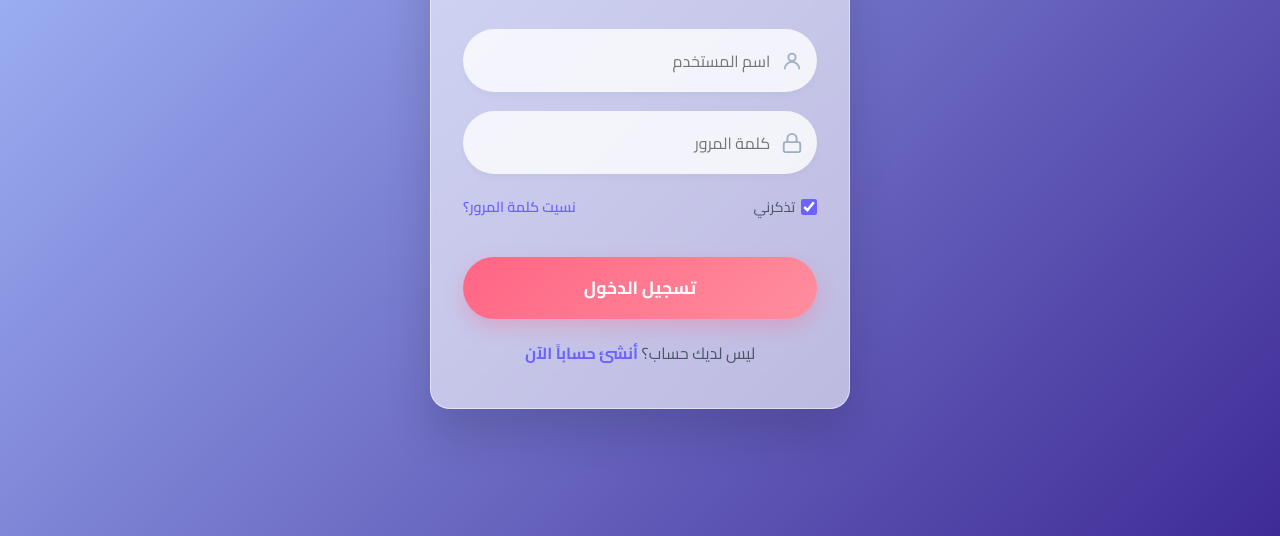
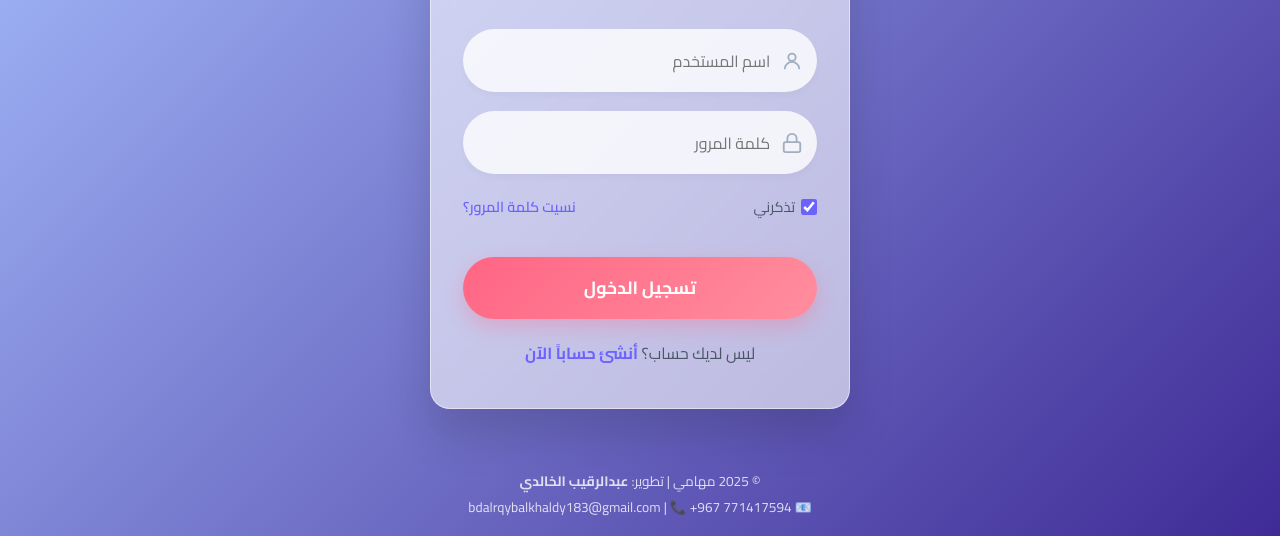
Before and after one commit to mbrmjmbrmj9-cmd/task-manager, a website: page public/login.html in a window 1280 px wide. Shown: the part 264-800 px from the top of the page. Drawn offline with Linux system fonts and the light colour scheme.

Commit message:
Update login.html

```diff
--- a/public/login.html
+++ b/public/login.html
@@ -464,5 +464,9 @@
         });
     </script>
 
+<footer style="text-align:center;padding:1rem;color:white;position:fixed;bottom:0;width:100%;font-size:0.85rem;opacity:0.8;">
+  <p>© 2025 مهامي | تطوير: <strong>عبدالرقيب الخالدي</strong></p>
+  <p>📧 bdalrqybalkhaldy183@gmail.com | 📞 +967 771417594</p>
+</footer>
 </body>
 </html>
```
